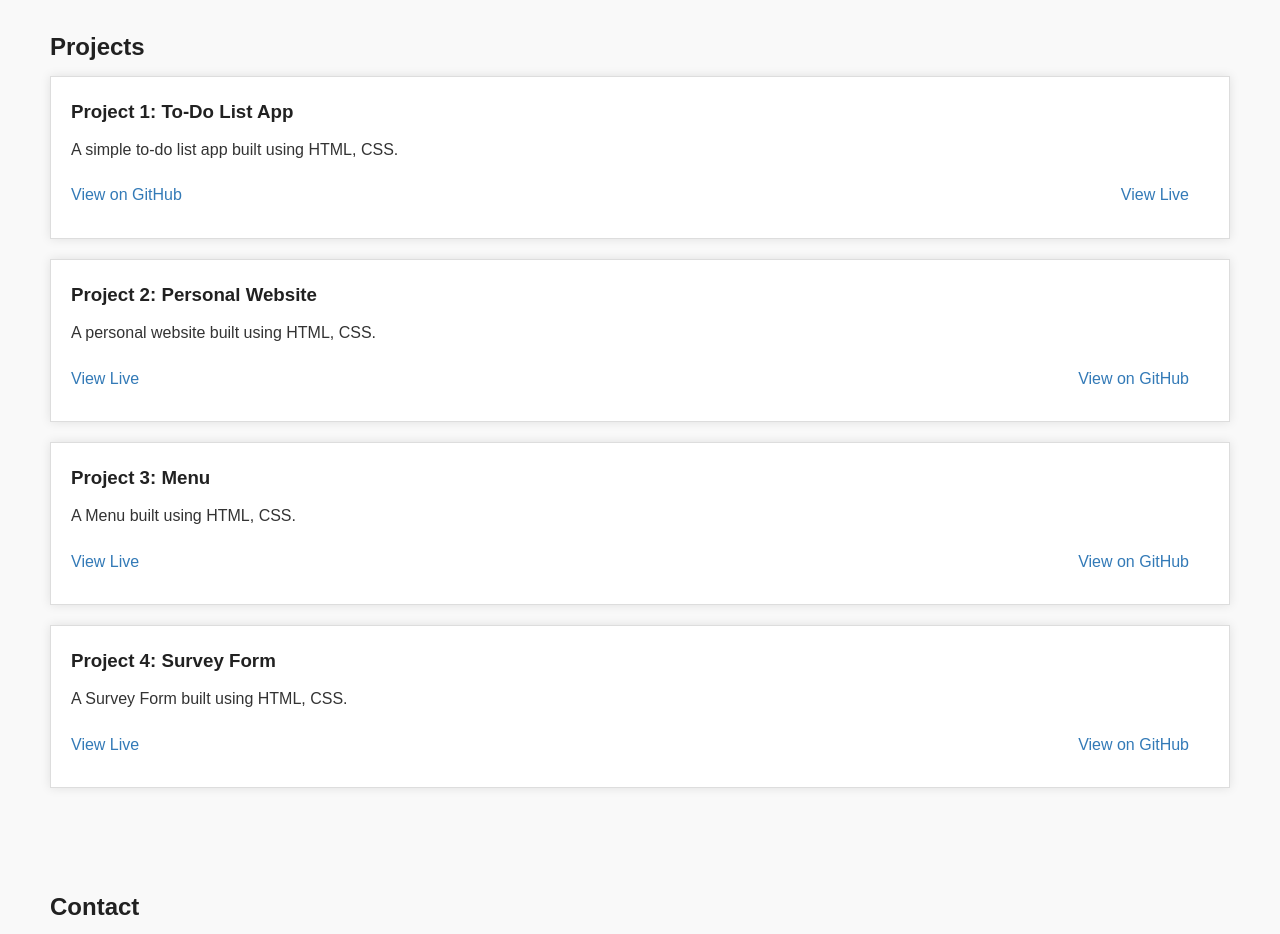
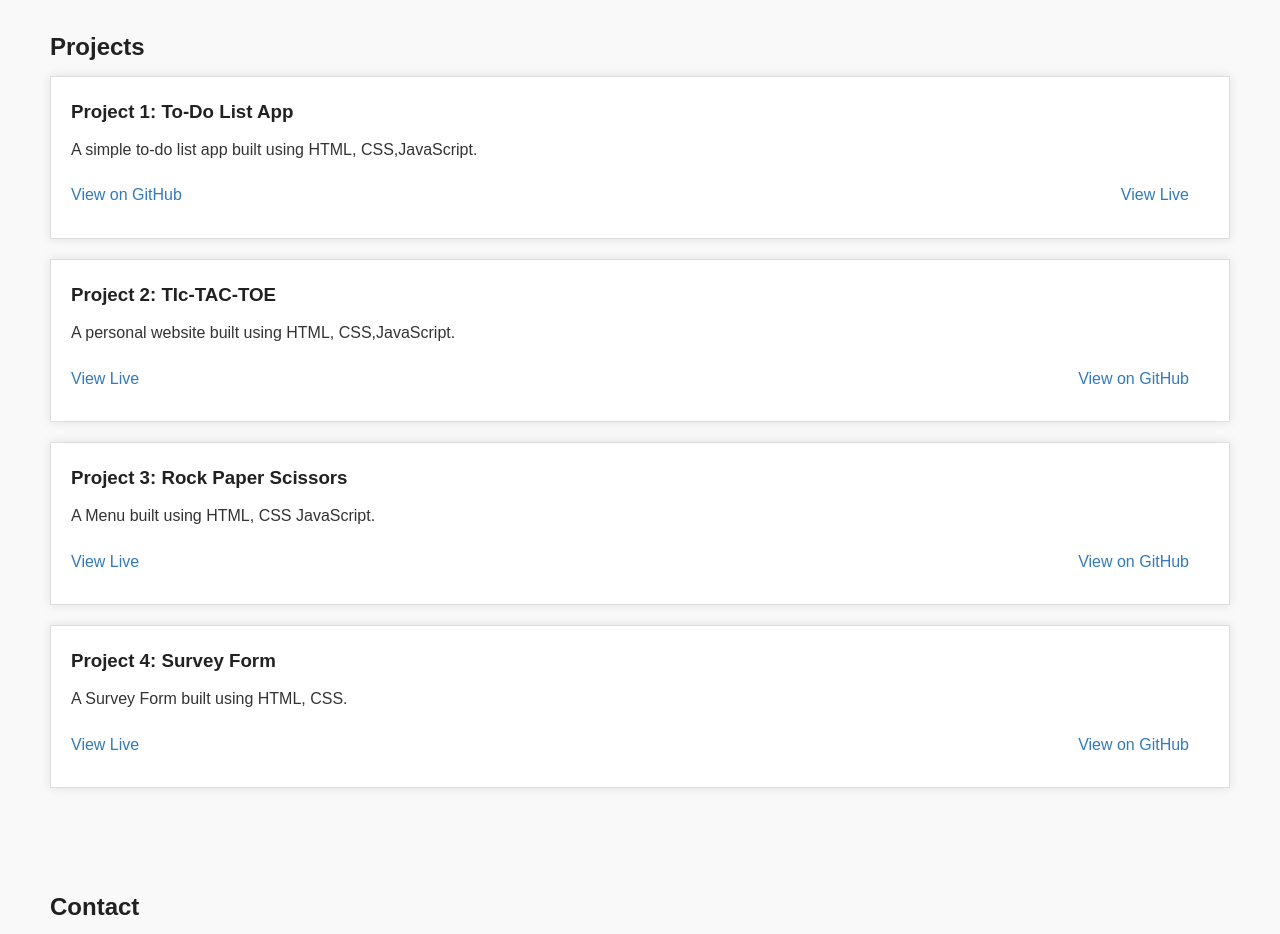
Before and after one commit to veera5423/portfolio, a plain HTML site: page index.html in a window 1280 px wide. Shown: the part 1180-2114 px from the top of the page. Drawn offline with Linux system fonts and the light colour scheme.

Commit message:
Update index.html

```diff
--- a/index.html
+++ b/index.html
@@ -62,28 +62,28 @@
       <div class="project">
 
         <h3>Project 1: To-Do List App</h3>
-        <p>A simple to-do list app built using HTML, CSS.</p>
+        <p>A simple to-do list app built using HTML, CSS,JavaScript.</p>
         <ul>
           <li><a href="https://github.com/veera5423/portfolio/blob/main/todolist.html">View on GitHub</a></li>
-          <li><a href="#">View Live</a></li>
+          <li><a href="https://veerav1.github.io/to-list/">View Live</a></li>
         </ul>
       </div>
 
       <div class="project">
 
-        <h3>Project 2: Personal Website</h3>
-        <p>A personal website built using HTML, CSS.</p>
+        <h3>Project 2: TIc-TAC-TOE</h3>
+        <p>A personal website built using HTML, CSS,JavaScript.</p>
         <ul>
-          <li><a href="#">View Live</a></li>
+          <li><a href="https://veerav1.github.io/tic-tac-toe/">View Live</a></li>
           <li><a href="#">View on GitHub</a></li>
         </ul>
       </div>
       <div class="project">
 
-        <h3>Project 3: Menu</h3>
-        <p>A Menu built using HTML, CSS.</p>
+        <h3>Project 3: Rock Paper Scissors</h3>
+        <p>A Menu built using HTML, CSS JavaScript.</p>
         <ul>
-          <li><a href="#">View Live</a></li>
+          <li><a href="https://veerav1.github.io/s/rock%20paper%20scissor/">View Live</a></li>
           <li><a href="#">View on GitHub</a></li>
         </ul>
       </div>
```
